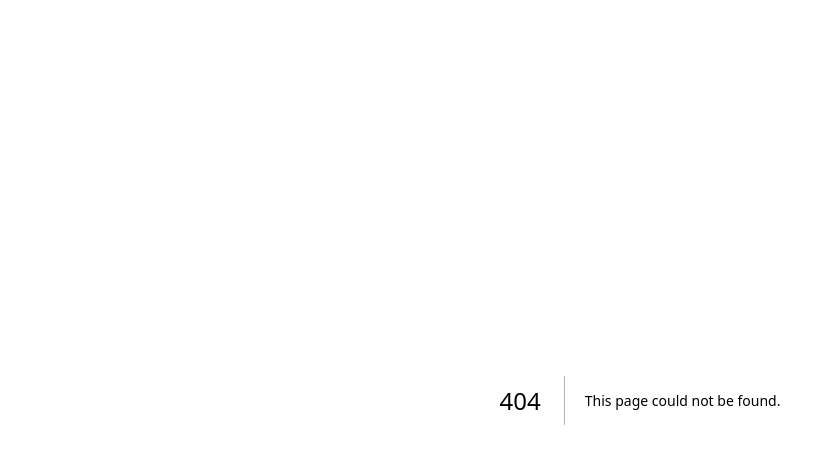
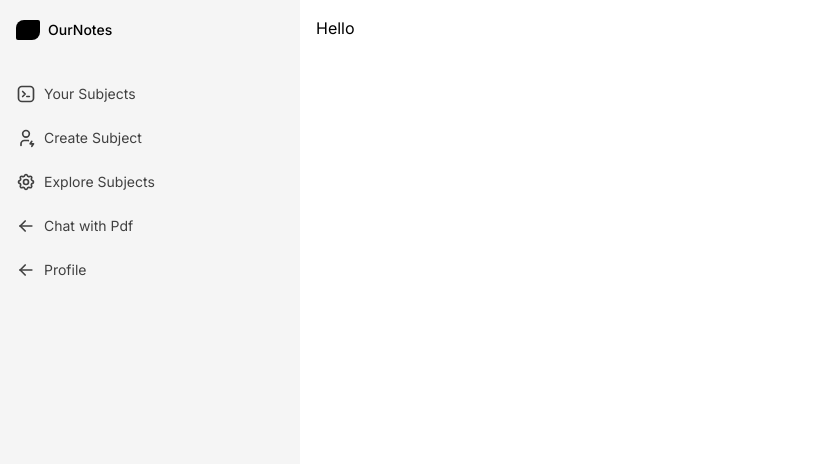
Before and after one commit to rakesh-paulraj1/email_classifier_ai, a Next.js app: page /otpemails in a window 1280 px wide. Before the commit this address had no page. Shown: the top 464 px of the page, without its empty margins (0-827 px from the left). Built offline with nearby package versions, Linux system fonts and the light colour scheme; no server answers.

Commit message:
added sidebar

```diff
--- /dev/null
+++ b/app/(menu)/layout.tsx
@@ -0,0 +1,112 @@
+"use client"
+import {  useSession } from 'next-auth/react';
+import { Sidebar,SidebarBody,SidebarLink } from '@/components/ui/sidbar';
+import { useState } from 'react';
+import {
+  IconArrowLeft,
+  IconBrandTabler,
+  IconSettings,
+  IconUserBolt,
+} from "@tabler/icons-react";
+import { motion } from "framer-motion";
+import Link from 'next/link';
+export default function Layout({
+  children,
+}: {
+  children: React.ReactNode;
+}): JSX.Element {
+  const links = [
+    {
+      label: "Your Subjects",
+      href: "/yoursubjects",
+      icon: (
+        <IconBrandTabler className="text-neutral-700 dark:text-neutral-200 h-5 w-5 flex-shrink-0" />
+      ),
+    },
+    {
+      label: "Create Subject",
+      href: "/createsubject",
+      icon: (
+        <IconUserBolt className="text-neutral-700 dark:text-neutral-200 h-5 w-5 flex-shrink-0" />
+      ),
+    },
+    {
+      label: "Explore Subjects",
+      href: "/explore",
+      icon: (
+        <IconSettings className="text-neutral-700 dark:text-neutral-200 h-5 w-5 flex-shrink-0" />
+      ),
+    },
+    {
+      label: "Chat with Pdf",
+      href: "/chatwithpdf",
+      icon: (
+        <IconArrowLeft className="text-neutral-700 dark:text-neutral-200 h-5 w-5 flex-shrink-0" />
+      ),
+    },{
+      label: "Profile",
+      href: "/profile",
+      icon: (
+        <IconArrowLeft className="text-neutral-700 dark:text-neutral-200 h-5 w-5 flex-shrink-0" />
+      ),
+    },
+  ];
+    const{data:session,status}= useSession();
+    const [open, setOpen] = useState(false);
+
+  return ( <div>
+
+    <div className="flex h-screen">
+    <Sidebar open={open} setOpen={setOpen}animate={false}>
+        <SidebarBody className="justify-between gap-10">
+          <div className="flex flex-col flex-1 overflow-y-auto">
+             <Logo />
+            <div className="mt-8 flex flex-col gap-2">
+              {links.map((link, idx) => (
+                <SidebarLink key={idx} link={link} />
+              ))}
+            </div>
+          </div>
+          <div>
+
+          </div>
+        </SidebarBody>
+      </Sidebar>
+
+        <main className="flex-1 p-4">
+            {children}
+        </main>
+    </div>
+</div>
+
+  );
+}
+export const LogoIcon = () => {
+  return (
+    <Link
+      href="#"
+      className="font-normal flex space-x-2 items-center text-sm text-black py-1 relative z-20"
+    >
+      <div className="h-5 w-6 bg-black dark:bg-white rounded-br-lg rounded-tr-sm rounded-tl-lg rounded-bl-sm flex-shrink-0" />
+    </Link>
+  );
+};
+export const Logo = () => {
+  return (
+    <Link
+      href="#"
+      className="font-normal flex space-x-2 items-center text-sm text-black py-1 relative z-20"
+    >
+      <div className="h-5 w-6 bg-black dark:bg-white rounded-br-lg rounded-tr-sm rounded-tl-lg rounded-bl-sm flex-shrink-0" />
+      <motion.span
+        initial={{ opacity: 0 }}
+        animate={{ opacity: 1 }}
+        className="font-medium text-black dark:text-white whitespace-pre"
+      >
+        OurNotes
+
+      </motion.span>
+
+    </Link>
+  );
+};
--- /dev/null
+++ b/app/(menu)/otpemails/page.tsx
@@ -0,0 +1,11 @@
+import React from 'react'
+
+const page = () => {
+  return (
+    <div>Hello
+
+    </div>
+  )
+}
+
+export default page
--- a/components/Emailcard.tsx
+++ b/components/Emailcard.tsx
@@ -35,7 +35,7 @@
                         <div className="text-l text-white font-medium">
                             Subject: {subject}
                         </div>
-                        <div className="text-l  text-black bg-slate-800 font-medium h-[60vh] w-[100vh] overflow-scroll scrollbar-hide border-2 border-slate-700 rounded p-2"  >
+                        <div className="text-l  text-white bg-slate-800 font-medium h-[60vh] w-[100vh] overflow-scroll scrollbar-hide border-2 border-slate-700 rounded p-2"  >
                             <div className="p-5" dangerouslySetInnerHTML={{__html:body.html}}></div>
                             <pre className="flex flex-wrap p-5">{body.text}</pre>
                         </div>
@@ -50,7 +50,7 @@
                             Close
                         </button>
                     </div>
-                //side email viewer ends here
+
             )}
 
          <div onClick={openModal} className="block mb-4">
@@ -63,7 +63,7 @@
                          {from}
                      </div>
                      <div className="ml-auto">
-                         <div className="text-xl text-white font-semibold">
+                         <div className="text-xl text-black font-semibold">
                              {classification}
                          </div>
                      </div>
--- /dev/null
+++ b/components/ui/sidbar.tsx
@@ -0,0 +1,190 @@
+"use client";
+import cn from "@/utils/cn";
+import Link, { LinkProps } from "next/link";
+import React, { useState, createContext, useContext } from "react";
+import { AnimatePresence, motion } from "framer-motion";
+import { IconMenu2, IconX } from "@tabler/icons-react";
+
+interface Links {
+  label: string;
+  href: string;
+  icon: React.JSX.Element | React.ReactNode;
+}
+
+interface SidebarContextProps {
+  open: boolean;
+  setOpen: React.Dispatch<React.SetStateAction<boolean>>;
+  animate: boolean;
+}
+
+const SidebarContext = createContext<SidebarContextProps | undefined>(
+  undefined
+);
+
+export const useSidebar = () => {
+  const context = useContext(SidebarContext);
+  if (!context) {
+    throw new Error("useSidebar must be used within a SidebarProvider");
+  }
+  return context;
+};
+
+export const SidebarProvider = ({
+  children,
+  open: openProp,
+  setOpen: setOpenProp,
+  animate = true,
+}: {
+  children: React.ReactNode;
+  open?: boolean;
+  setOpen?: React.Dispatch<React.SetStateAction<boolean>>;
+  animate?: boolean;
+}) => {
+  const [openState, setOpenState] = useState(false);
+
+  const open = openProp !== undefined ? openProp : openState;
+  const setOpen = setOpenProp !== undefined ? setOpenProp : setOpenState;
+
+  return (
+    <SidebarContext.Provider value={{ open, setOpen, animate: animate }}>
+      {children}
+    </SidebarContext.Provider>
+  );
+};
+
+export const Sidebar = ({
+  children,
+  open,
+  setOpen,
+  animate,
+}: {
+  children: React.ReactNode;
+  open?: boolean;
+  setOpen?: React.Dispatch<React.SetStateAction<boolean>>;
+  animate?: boolean;
+}) => {
+  return (
+    <SidebarProvider open={open} setOpen={setOpen} animate={animate}>
+      {children}
+    </SidebarProvider>
+  );
+};
+
+export const SidebarBody = (props: React.ComponentProps<typeof motion.div>) => {
+  return (
+    <>
+      <DesktopSidebar {...props} />
+      <MobileSidebar {...(props as React.ComponentProps<"div">)} />
+    </>
+  );
+};
+
+export const DesktopSidebar = ({
+  className,
+  children,
+  ...props
+}: React.ComponentProps<typeof motion.div>) => {
+  const { open, setOpen, animate } = useSidebar();
+  return (
+    <>
+      <motion.div
+        className={cn(
+          "h-full px-4 py-4 hidden  md:flex md:flex-col bg-neutral-100 dark:bg-neutral-800 w-[300px] flex-shrink-0",
+          className
+        )}
+        animate={{
+          width: animate ? (open ? "300px" : "60px") : "300px",
+        }}
+        onMouseEnter={() => setOpen(true)}
+        onMouseLeave={() => setOpen(false)}
+        {...props}
+      >
+        {children}
+      </motion.div>
+    </>
+  );
+};
+
+export const MobileSidebar = ({
+  className,
+  children,
+  ...props
+}: React.ComponentProps<"div">) => {
+  const { open, setOpen } = useSidebar();
+  return (
+    <>
+      <div
+        className={cn(
+          "h-10 px-4 py-4 flex flex-row md:hidden  items-center justify-between bg-neutral-100 dark:bg-neutral-800 w-full"
+        )}
+        {...props}
+      >
+        <div className="flex justify-end z-20 w-full">
+          <IconMenu2
+            className="text-neutral-800 dark:text-neutral-200"
+            onClick={() => setOpen(!open)}
+          />
+        </div>
+        <AnimatePresence>
+          {open && (
+            <motion.div
+              initial={{ x: "-100%", opacity: 0 }}
+              animate={{ x: 0, opacity: 1 }}
+              exit={{ x: "-100%", opacity: 0 }}
+              transition={{
+                duration: 0.3,
+                ease: "easeInOut",
+              }}
+              className={cn(
+                "fixed h-full w-full inset-0 bg-white dark:bg-neutral-900 p-10 z-[100] flex flex-col justify-between",
+                className
+              )}
+            >
+              <div
+                className="absolute right-10 top-10 z-50 text-neutral-800 dark:text-neutral-200"
+                onClick={() => setOpen(!open)}
+              >
+                <IconX />
+              </div>
+              {children}
+            </motion.div>
+          )}
+        </AnimatePresence>
+      </div>
+    </>
+  );
+};
+
+export const SidebarLink = ({
+  link,
+  className,
+  ...props
+}: {
+  link: Links;
+  className?: string;
+  props?: LinkProps;
+}) => {
+  const { open, animate } = useSidebar();
+  return (
+    <Link
+      href={link.href}
+      className={cn(
+        "flex items-center justify-start gap-2  group/sidebar py-2",
+        className
+      )}
+      {...props}
+    >
+      {link.icon}
+
+      <motion.span
+        animate={{
+          display: animate ? (open ? "inline-block" : "none") : "inline-block",
+          opacity: animate ? (open ? 1 : 0) : 1,
+        }}
+        className="text-neutral-700 dark:text-neutral-200 text-sm group-hover/sidebar:translate-x-1 transition duration-150 whitespace-pre inline-block !p-0 !m-0"
+      >
+        {link.label}
+      </motion.span>
+    </Link>
+  );
+};
--- a/next.config.mjs
+++ b/next.config.mjs
@@ -1,7 +1,7 @@
 /** @type {import('next').NextConfig} */
 const nextConfig = {
     images: {
-        domains: ['lh3.googleusercontent.com'],
+        domains: ['lh3.googleusercontent.com','assets.aceternity.com'],
       },
 };
 
--- a/package.json
+++ b/package.json
@@ -12,10 +12,11 @@
     "@auth0/nextjs-auth0": "^3.5.0",
     "@google/generative-ai": "^0.12.0",
     "@prisma/client": "^5.15.0",
+    "@tabler/icons-react": "^3.11.0",
     "axios": "^1.7.2",
     "clsx": "^2.1.1",
     "dotenv": "^16.4.5",
-    "framer-motion": "^11.2.10",
+    "framer-motion": "^11.3.12",
     "google-auth-library": "^9.10.0",
     "googleapis": "^140.0.0",
     "next": "14.2.3",
@@ -25,7 +26,7 @@
     "prisma": "^5.15.0",
     "react": "^18",
     "react-dom": "^18",
-    "tailwind-merge": "^2.3.0"
+    "tailwind-merge": "^2.4.0"
   },
   "devDependencies": {
     "@types/node": "^20",
```
Also changed, not shown: app/(menu)/dashboard/page.tsx (renamed from app/dashboard/page.tsx), 1 other file (tests, documents, lock files or other folders).
